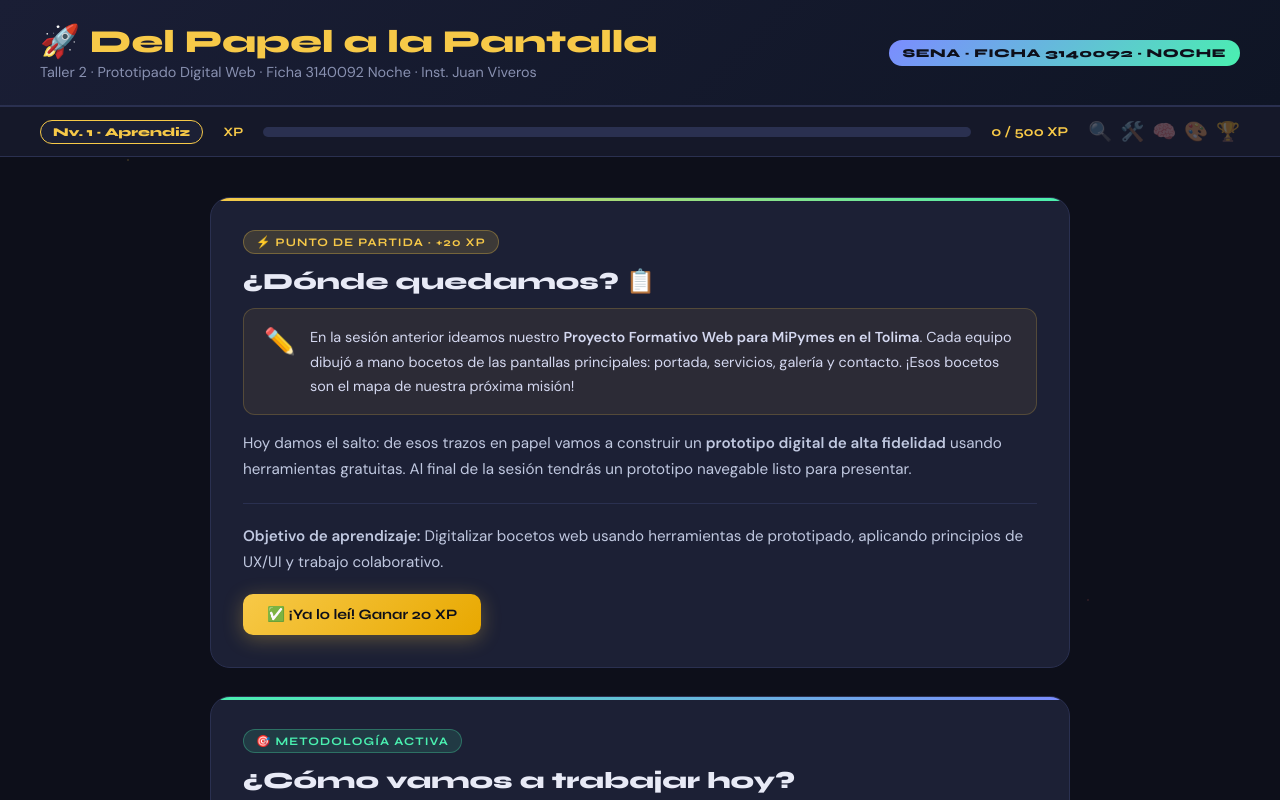
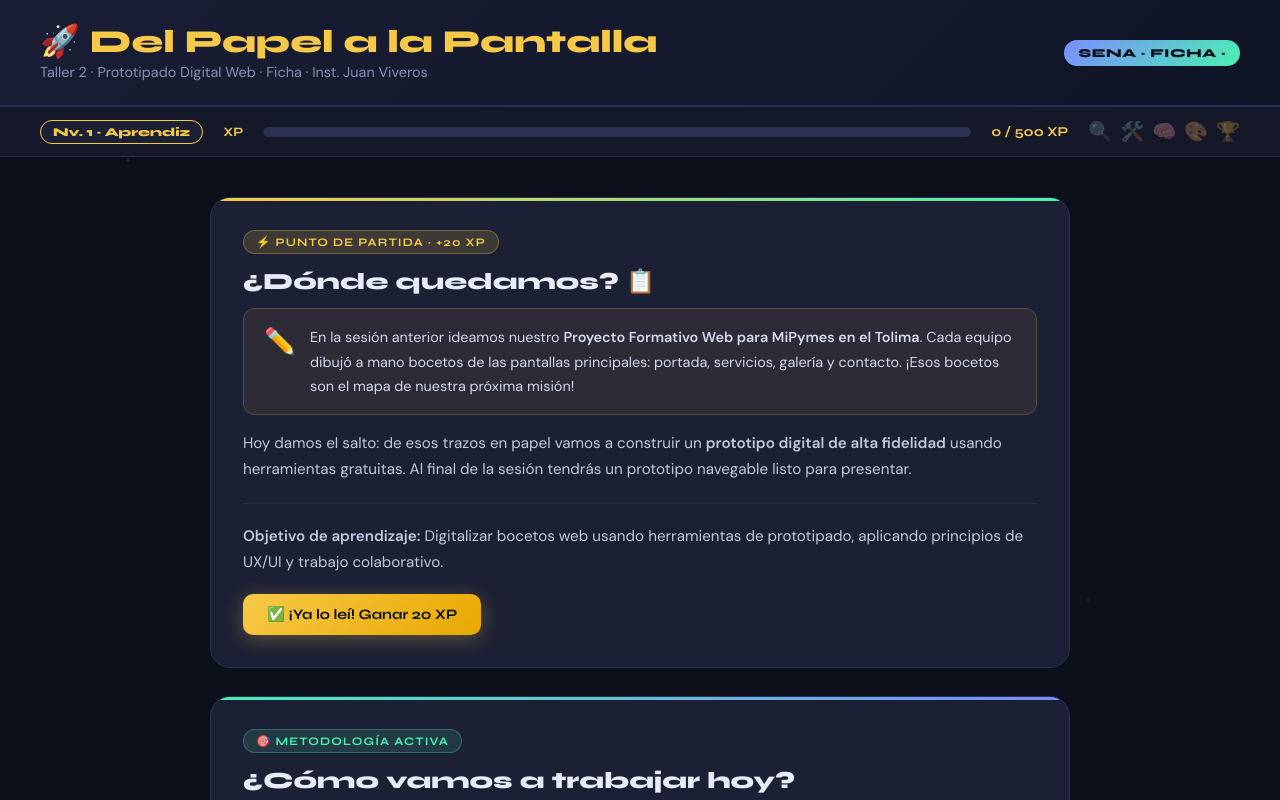
Before and after one commit to penzai2024-jgv/gamificacion, a plain HTML site: page taller_prototipado_digital.html in a window 1280 px wide. Shown: the top 800 px of the page. Drawn offline with Linux system fonts and the light colour scheme.

Commit message:
changue unique id

```diff
--- a/taller_prototipado_digital.html
+++ b/taller_prototipado_digital.html
@@ -473,9 +473,9 @@
 <header>
   <div class="header-left">
     <h1>🚀 Del Papel a la Pantalla</h1>
-    <p>Taller 2 · Prototipado Digital Web · Ficha 3140092 Noche · Inst. Juan Viveros</p>
+    <p>Taller 2 · Prototipado Digital Web · Ficha      · Inst. Juan Viveros</p>
   </div>
-  <span class="badge-sena">SENA · FICHA 3140092 · NOCHE</span>
+  <span class="badge-sena">SENA · FICHA   ·   </span>
 </header>
 
 <!-- XP BAR -->
@@ -810,7 +810,7 @@
 </div>
 
 <footer>
-  SENA · Centro de Industria y Construcción · Regional Tolima · Tecnólogo en Producción de Multimedia · Ficha 3140092 Noche · Instructor: Juan Viveros
+  SENA · Centro de Industria y Construcción · Regional Tolima · Tecnólogo en Producción de Multimedia · Ficha      · Instructor: Juan Viveros
 </footer>
 
 <script>
```
